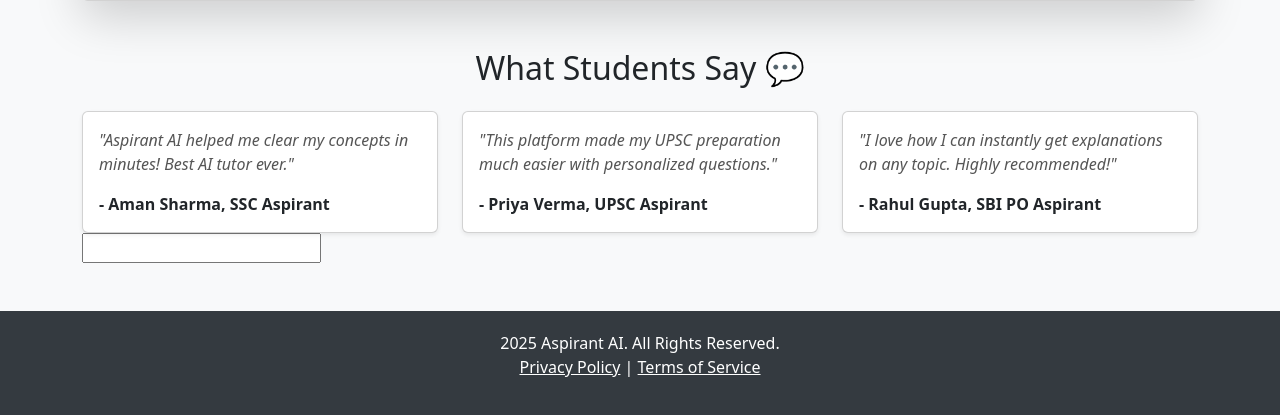
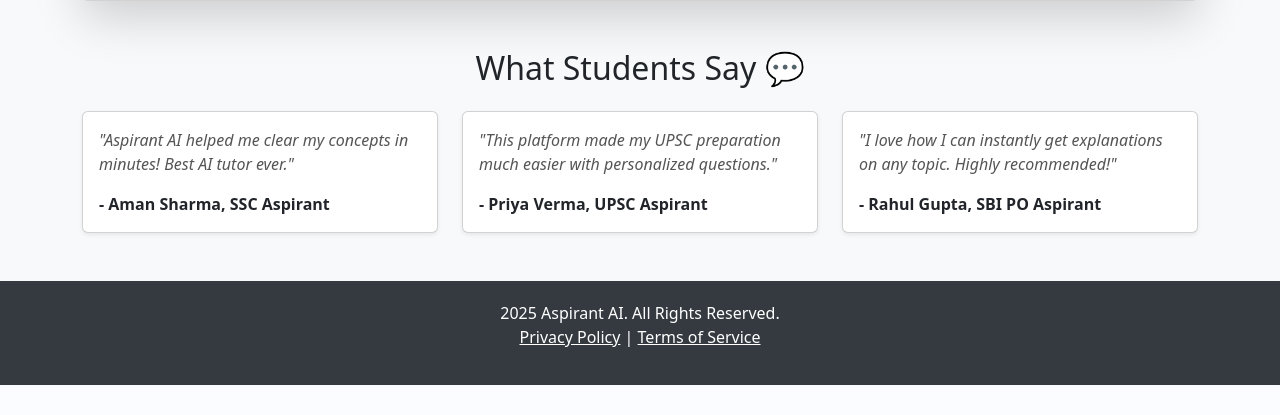
Before and after one commit to Aspirant-ai/aspirant-ai, a Flask app: page / in a window 1280 px wide. Shown: the part 641-1056 px from the top of the page. After the commit the page ends 1026 px from the top, so only its background shows below. Run offline with Flask 3, Linux system fonts and the light colour scheme; data that the repository does not hold is empty.

Commit message:
Update index.html

```diff
--- a/templates/index.html
+++ b/templates/index.html
@@ -145,13 +145,7 @@
             </div>
         </div>
 
-        <div id="chat-container">
-          <div id="messages"></div>
-          <div id="loading" style="display:none;">
-            <div class="loading-spinner"></div>
-          </div>
-          <input id="user-input" type="text">
-        </div>
+
 
     </div>
 
```
